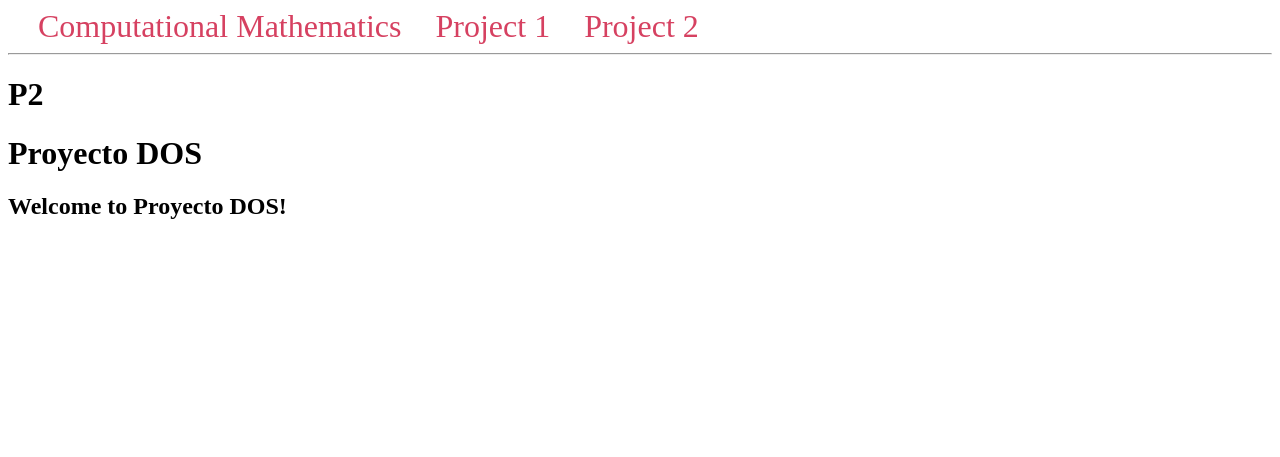
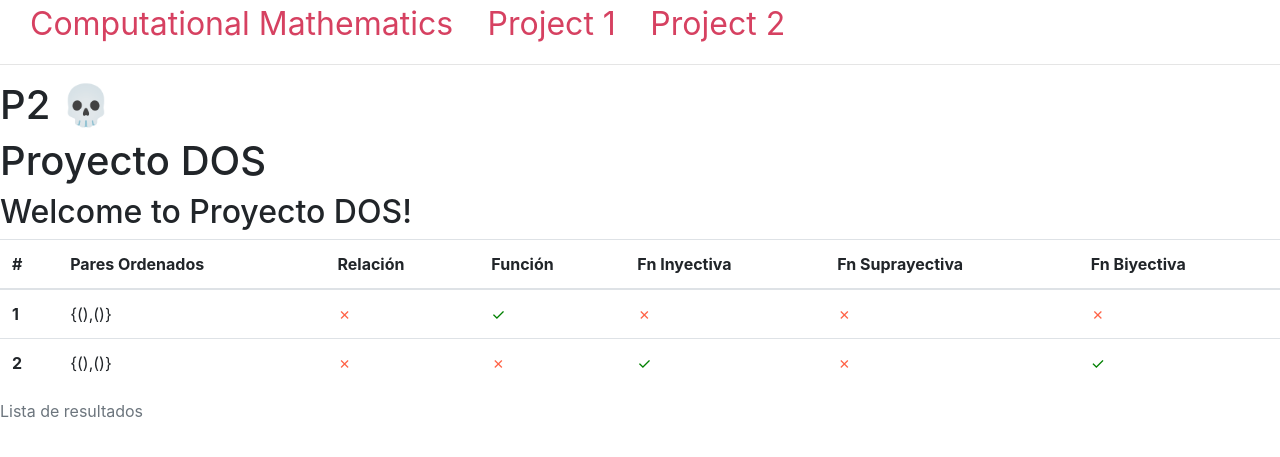
Before and after one commit to luisballado/CM_proyects, a Flask app: page /project_two in a window 1280 px wide. Shown: the top 457 px of the page. Run offline with Flask 2, Linux system fonts and the light colour scheme; some libraries are stand-ins or nearby versions.

Commit message:
avance template

```diff
--- a/projects/proyectos.py
+++ b/projects/proyectos.py
@@ -23,7 +23,7 @@ def project_one():
         conjunto1 = request.form['conjunto1']
         conjunto2 = request.form['conjunto2']
 
-        return redirect(url_for('project_one',conjunto1=conjunto1,conjunto2=conjunto2))
+        return redirect(url_for('project_one',conjunto1=conjunto1,conjunto2=conjunto2+"#resultados"))
 
     return render_template('project_one.html',resultados=resultados)
 
--- a/projects/templates/base.html
+++ b/projects/templates/base.html
@@ -3,6 +3,7 @@
 <head>
     <meta charset="UTF-8">
     <title>{% block title %} {% endblock %} - CM</title>
+    <link rel="stylesheet" href="https://stackpath.bootstrapcdn.com/bootstrap/4.5.0/css/bootstrap.min.css" integrity="sha384-9aIt2nRpC12Uk9gS9baDl411NQApFmC26EwAOH8WgZl5MYYxFfc+NcPb1dKGj7Sk" crossorigin="anonymous">
     <style>
         nav a {
             color: #d64161;
--- a/projects/templates/project_two.html
+++ b/projects/templates/project_two.html
@@ -1,7 +1,44 @@
 {% extends 'base.html' %}
 
 {% block content %}
-    <h1>{% block title %} P2 {% endblock %}</h1>
+    <h1>{% block title %} P2 &#128128; {% endblock %}</h1>
     <h1>Proyecto DOS</h1>
     <h2>Welcome to Proyecto DOS!</h2>
+
+    <div class="table-responsive">
+      <table class="table">
+	<caption>Lista de resultados</caption>
+	<thead>
+	  <tr>
+	    <th scope="col">#</th>
+	    <th scope="col">Pares Ordenados</th>
+	    <th scope="col">Relación</th>
+	    <th scope="col">Función</th>
+	    <th scope="col">Fn Inyectiva</th>
+	    <th scope="col">Fn Suprayectiva</th>
+	    <th scope="col">Fn Biyectiva</th>
+	  </tr>
+	</thead>
+	<tbody>
+	  <tr>
+	    <th scope="row">1</th>
+	    <td>{(),()}</td>
+	    <td style="color:Tomato;">&#10007;</td>
+	    <td style="color:Green">&#10003;</td>
+	    <td style="color:Tomato;">&#10007;</td>
+	    <td style="color:Tomato;">&#10007;</td>
+	    <td style="color:Tomato;">&#10007;</td>
+	  </tr>
+	  <tr>
+	    <th scope="row">2</th>
+	    <td>{(),()}</td>
+	    <td style="color:Tomato;">&#10007;</td>
+	    <td style="color:Tomato;">&#10007;</td>
+	    <td style="color:Green">&#10003;</td>
+	    <td style="color:Tomato;">&#10007;</td>
+	    <td style="color:Green">&#10003;</td>
+	  </tr>
+	</tbody>
+      </table>
+    </div>
 {% endblock %}
```
Also changed, not shown: projects/ejemplo.py (added, +31 -0 lines), projects/templates/project_one.html (+13 -5 lines).
